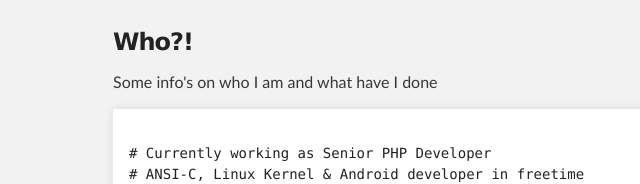
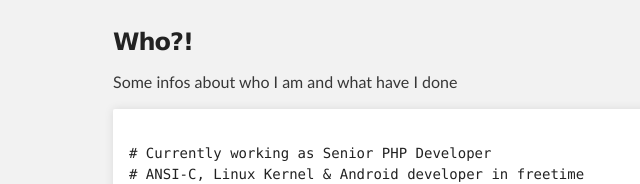
Before and after one commit to evil0/evil0.github.com, a plain HTML site: page index.html in a window 1280 px wide. Shown: the part 236-420 px from the top of the page, 207-847 px from the left. Drawn offline with Linux system fonts and the light colour scheme.

Commit message:
errata corrige Who

```diff
--- a/index.html
+++ b/index.html
@@ -41,7 +41,7 @@
       <section id="main_content" class="inner">
         <h3>Who?!</h3>
 
-		<p>Some info's on who I am and what have I done</p>
+		<p>Some infos about who I am and what have I done</p>
 
 		<pre><code>
 # Currently working as Senior PHP Developer
```
